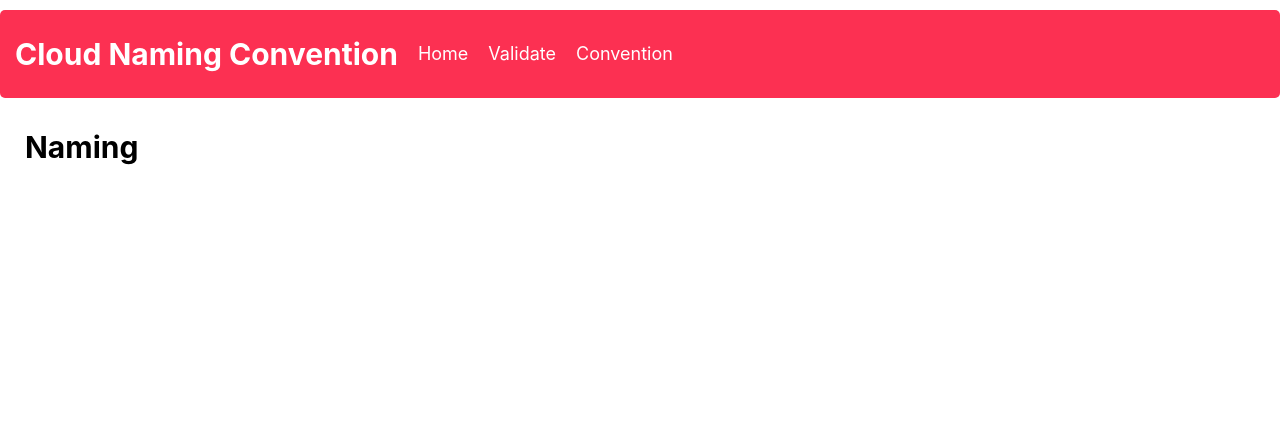
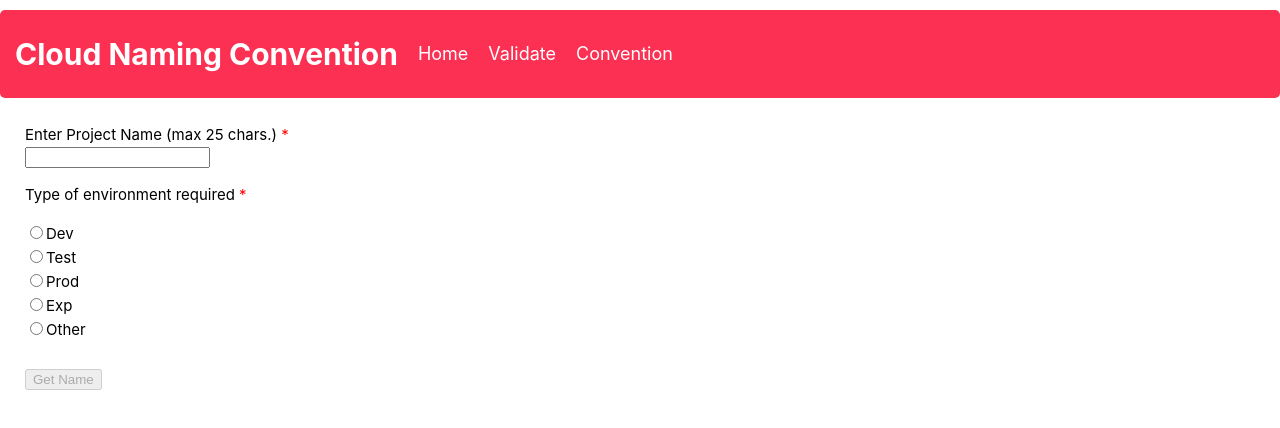
Before and after one commit to PHACDataHub/DSCO-naming-app, a React (Create React App) app in the folder cloudnaming/: page / in a window 1280 px wide. Shown: the top 428 px of the page. Built offline with nearby package versions, Linux system fonts and the light colour scheme.

Commit message:
input validation

```diff
--- a/cloudnaming/src/App.css
+++ b/cloudnaming/src/App.css
@@ -1,3 +1,55 @@
+.input-row {
+  display: flex;
+}
+
+.req {
+  color: red;
+}
+
+.copyBtn img {
+  max-width: 20px;
+}
+
+.copyBtn img:hover {
+  filter: drop-shadow(16px 16px 20px blue) invert(55%);
+}
+
+.name {
+  display: flex;
+}
+
+#result {
+  display: none;
+  border-radius: 5px;
+  background-color: rgb(199, 199, 199);
+  padding: 25px 50px;
+  margin-top: 10px;
+  font-size: 25px;
+}
+
+.copied {
+  display: none;
+  max-width: 75px;
+  background-color: black;
+  color: white;
+  font-size: 12px;
+  text-align: center;
+  border-radius: 2px;
+  padding: 5px 0px;
+  transition: visibility 0s 2s, opacity 2s linear;
+}
+
+
+
+.env-options ul {
+  list-style-type: none;
+  padding: 0;
+  margin: 0;
+}
+
+.env-options {
+  margin-bottom: 25px;
+}
 
 .header {
   padding: 0px 15px;
@@ -23,11 +75,12 @@
 .nav a:visited {
   text-decoration: none;
 }
-.nav a:hover{
+
+.nav a:hover {
   color: pink;
 }
 
-.nav{
+.nav {
   display: flex;
   align-items: center;
   margin-left: 10px;
--- a/cloudnaming/src/components/Naming.js
+++ b/cloudnaming/src/components/Naming.js
@@ -1,7 +1,128 @@
+import { useState } from 'react';
+
 const Naming = () => {
+    const [projName, setProjName] = useState("");
+    const [ObjectName, setObjectName] = useState("");
+    const [FolderName, setFolderName] = useState("");
+    const [isActive, setIsActive] = useState(false);
+    const [picked, setPicked] = useState("");
+    const [isDisabled, setIsDisabled] = useState(true);
+    const envs = ['Dev', 'Test', 'Prod', 'Exp', 'Other'];
+    const [envValid, setEnvValid] = useState(false);
+
+
+    function handleChange(event) {
+        setProjName(event.target.value);
+    }
+
+    function getName(event) {
+        setObjectName("ph-" + getEnv() + "-" + event.target.value.replace(/\s/g, "").toLowerCase());
+        setFolderName("ph-" + event.target.value.replace(/\s/g, "").toLowerCase());
+
+        console.log(ObjectName);
+        console.log(FolderName);
+    }
+
+    function getEnv(event) {
+        if (event.target.value === "Dev") {
+            return ("d")
+        }
+        else if (event.target.value === "Test") {
+            return ("t")
+        }
+        else if (event.target.value === "Prod") {
+            return ("p")
+        }
+        else if (event.target.value === "Exp") {
+            return ("x")
+        }
+        else if (event.target.value === "Other") {
+            return ("o")
+        }
+        setEnvValid(event.target.value ? true : false)
+
+    }
+
+    function displayDiv() {
+        isActive = !isActive
+        document.getElementById('result').style.display = 'block';
+    }
+
+    function displayCopied() {
+        isActive = !isActive
+        document.getElementById('copied').style.display = 'block';
+    }
+
+    function copyFolder() {
+        var copyText = this.FolderName;
+        navigator.clipboard.writeText(copyText);
+        displayCopied();
+    }
+
+    function displayCopied2() {
+        isActive = !isActive
+        document.getElementById('copied2').style.display = 'block';
+    }
+
+    function copyProj() {
+        var copyText = ObjectName;
+        navigator.clipboard.writeText(copyText);
+        displayCopied2();
+
+    }
+
+
+
+    function SubmitButton(){
+        if (envValid === true && projName){
+          return <button type="submit" className="btn btn-primary btn-lg" >Get Name</button>
+        } else {
+          return <button type="submit" className="btn btn-primary btn-lg" disabled>Get Name</button>
+        };
+      };
+
+
     return (
         <div>
-            <h1>Naming</h1>
+            <div className="container" id="app">
+                <form onSubmit={getName}>
+                    <div className="container">
+                        <div className="input-field">
+                            <label htmlFor="projName">Enter Project Name (max 25 chars.) <span className="req">*</span></label>
+                            <div className="input-row">
+                                <input type="text" id="projName" value={projName} onChange={handleChange} maxLength="25"></input>
+                            </div>
+                        </div>
+
+                        <div className="env-options">
+                            <p>Type of environment required <span className="req">*</span></p>
+                            <ul>
+                                {envs.map(env => (
+                                    <label>
+                                        <li> <input type="radio" key={env.type} onChange={getEnv}></input>
+                                            {env}
+                                        </li>
+                                    </label>
+                                ))}
+                            </ul>
+                        </div>
+
+                        <SubmitButton/>
+
+                        <div id="result">
+                            <div className="alert alert-secondary">
+                                Folder name: {FolderName} <span className="copyBtn"><img className="copyimg"
+                                    src="../assets/copy-solid.svg"></img></span>
+                                <span id="copied" className="copied">Copied!</span>
+                                <br></br>
+                                Project name: {ObjectName} <span className="copyBtn"><img className="copyimg"
+                                    src="../assets/copy-solid.svg"></img></span>
+                                <span id="copied2" className="copied" >Copied!</span>
+                            </div>
+                        </div>
+                    </div>
+                </form>
+            </div>
         </div>
     )
 }
```
